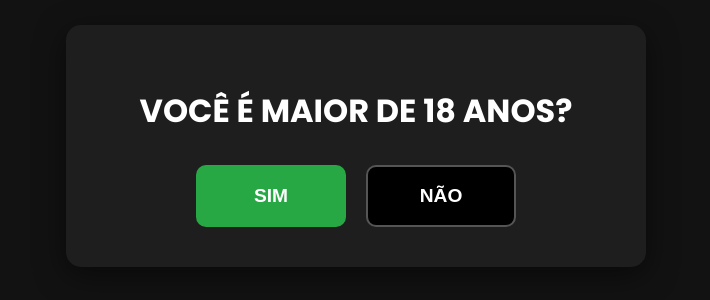
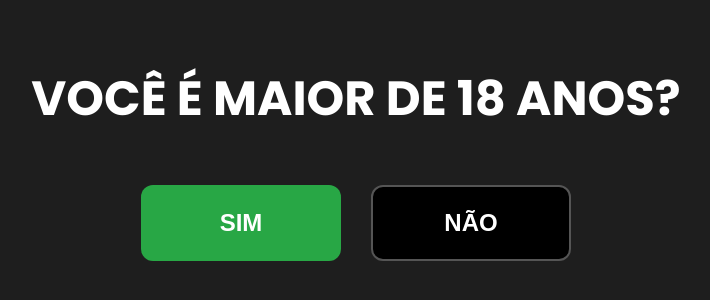
Before and after one commit to DevMarquex/index.html, a plain HTML site: page index.html in a window 1280 px wide. Shown: the part 254-554 px from the top of the page, without its empty margins (284-994 px from the left). Drawn offline with Linux system fonts and the light colour scheme.

Commit message:
Update index.html

```diff
--- a/index.html
+++ b/index.html
@@ -25,42 +25,47 @@
 
         .age-gate-container {
             text-align: center;
-            padding: 40px;
+            padding: 80px 60px; /* ALTERADO: Aumentei o espaçamento interno */
             background-color: #1e1e1e;
-            border-radius: 15px;
+            border-radius: 20px; /* ALTERADO: Aumentei o arredondamento */
             box-shadow: 0 8px 30px rgba(0, 0, 0, 0.5);
             max-width: 90%;
-            width: 500px;
+            width: 800px; /* ALTERADO: Aumentei a largura da caixa */
+            /* Adicionado para centralizar conteúdo verticalmente */
+            display: flex;
+            flex-direction: column;
+            justify-content: center;
+            min-height: 400px; /* ALTERADO: Defini uma altura mínima */
         }
 
         h1 {
-            font-size: 2rem;
-            margin-bottom: 30px;
+            font-size: 3rem; /* ALTERADO: Aumentei o tamanho do título */
+            margin-bottom: 50px; /* ALTERADO: Aumentei a margem inferior */
             font-weight: 700;
         }
 
         .button-wrapper {
             display: flex;
-            gap: 20px; /* Espaço entre os botões */
+            gap: 30px; /* ALTERADO: Aumentei o espaço entre os botões */
             justify-content: center;
             flex-wrap: wrap; /* Para telas menores */
         }
 
         .btn {
             border: none;
-            padding: 18px 40px;
-            font-size: 1.2rem;
+            padding: 22px 60px; /* ALTERADO: Aumentei o tamanho dos botões */
+            font-size: 1.5rem; /* ALTERADO: Aumentei o texto dos botões */
             font-weight: 700;
             color: white;
-            border-radius: 10px;
+            border-radius: 12px; /* ALTERADO: Aumentei o arredondamento */
             cursor: pointer;
             transition: transform 0.2s ease, box-shadow 0.2s ease;
-            min-width: 150px;
+            min-width: 200px; /* ALTERADO: Aumentei a largura mínima */
         }
 
         .btn:hover {
-            transform: translateY(-3px); /* Efeito de elevação */
-            box-shadow: 0 6px 20px rgba(0, 0, 0, 0.4);
+            transform: translateY(-5px); /* ALTERADO: Aumentei o efeito de elevação */
+            box-shadow: 0 8px 25px rgba(0, 0, 0, 0.4);
         }
 
         .btn-yes {
@@ -108,20 +113,15 @@
             // Certifique-se de que o código base do Pixel já está no <head> da página.
             // O código abaixo envia um evento padrão "Lead". Você pode usar outros eventos
             // padrão ou eventos personalizados.
-            // Exemplo de evento padrão:
             if (typeof fbq === 'function') {
                 fbq('track', 'Lead');
             }
 
-            // Exemplo de evento personalizado (ex: 'AgeVerified'):
-            // if (typeof fbq === 'function') {
-            //     fbq('trackCustom', 'AgeVerified');
-            // }
-            // ------------------------------------------------
+            // --- FIM DO CÓDIGO DO PIXEL ---
 
             // Redireciona o usuário para a sua página principal
             // !!! IMPORTANTE: Troque "https://SEU-SITE.com" pelo link da sua página de destino.
-            window.location.href = "https://SEU-SITE.com";
+            window.location.href = "https://go.affiliapass.com?id=68d6b43ca01b1f00157f404b";
         });
 
         // Ação para o botão "NÃO"
@@ -131,11 +131,6 @@
             // Esconde a pergunta e mostra a mensagem de acesso negado
             ageGateContainer.style.display = 'none';
             rejectionMessage.style.display = 'block';
-
-            // Opcional: Redirecionar para outro site (ex: google.com) após alguns segundos
-            // setTimeout(function() {
-            //     window.location.href = "https://google.com";
-            // }, 3000); // 3000 milissegundos = 3 segundos
         });
     </script>
 
```
